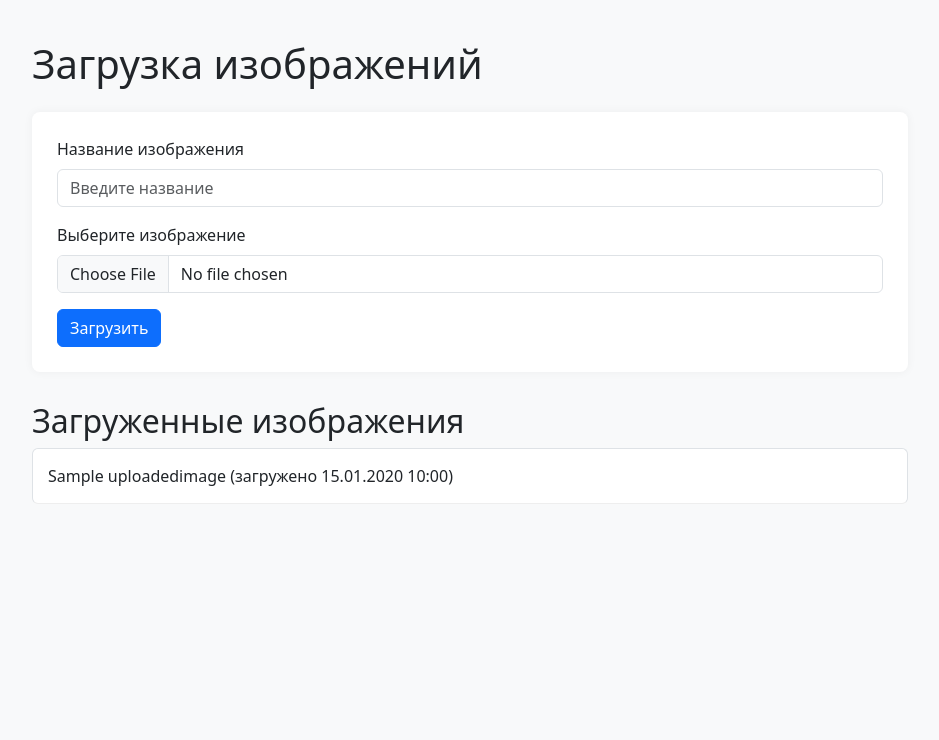
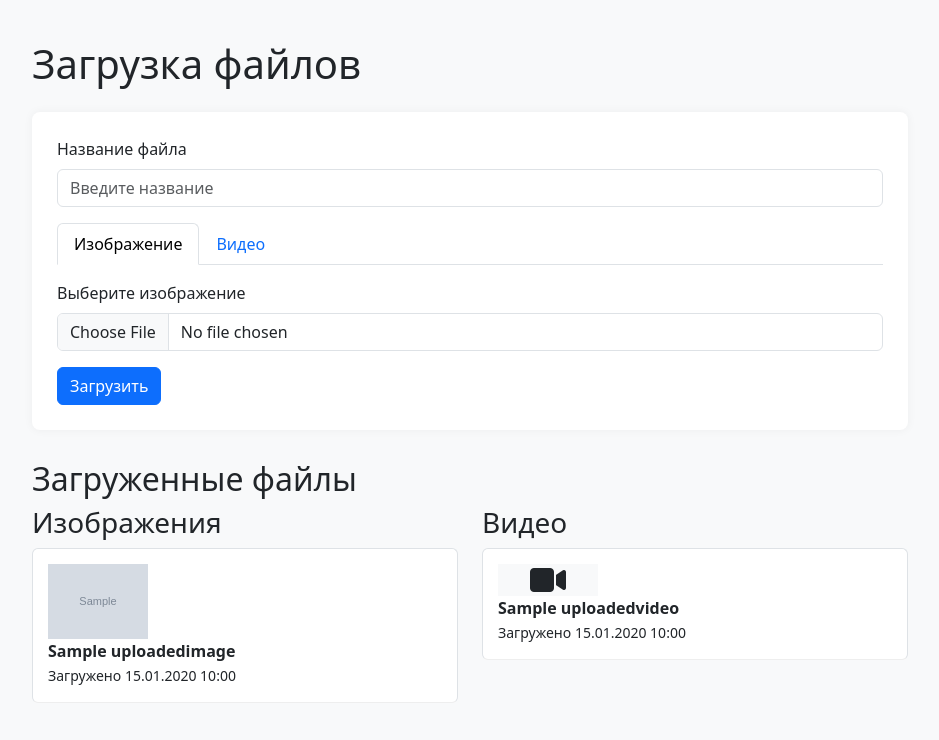
Before and after one commit to Gyerzix/YOLO-project, a Django app: page / in a window 1280 px wide. Shown: the top 740 px of the page, without its empty margins (170-1109 px from the left). Run offline with Django 4.2, Linux system fonts and the light colour scheme; tables that the repository leaves empty hold one stand-in row (values such as "Sample post"); grey boxes marked "Sample" are stand-in pictures; some libraries are stand-ins or nearby versions.

Commit message:
preliminary

```diff
--- a/detection/urls.py
+++ b/detection/urls.py
@@ -4,4 +4,5 @@ from . import views
 urlpatterns = [
     path('', views.home, name='home'),
     path('image/<int:pk>/', views.image_detail, name='image_detail'),
+    path('video/<int:pk>/', views.video_detail, name='video_detail'),
 ]
--- a/detection/views.py
+++ b/detection/views.py
@@ -1,50 +1,59 @@
 import os
 import uuid
+import shutil
 from django.shortcuts import render, redirect, get_object_or_404
 from django.conf import settings
-from .models import UploadedImage, DetectionResult
+from django.contrib import messages  # Добавлен импорт messages
+from .models import UploadedVideo, UploadedImage, DetectionResult
 from ultralytics import YOLO
+import subprocess
 
 model = YOLO("yolov8n.pt")
 
 
 def home(request):
-    if request.method == "POST" and request.FILES.get("image"):
-        uploaded_image = UploadedImage(
-            title=request.POST.get('title', ''),
-            image=request.FILES['image']
-        )
-        uploaded_image.save()
-        return redirect('home')
+    if request.method == "POST":
+        if request.FILES.get("image"):
+            uploaded_image = UploadedImage(
+                title=request.POST.get('title', ''),
+                image=request.FILES['image']
+            )
+            uploaded_image.save()
+            return redirect('home')
+        elif request.FILES.get("video"):
+            uploaded_video = UploadedVideo(
+                title=request.POST.get('title', ''),
+                video=request.FILES['video']
+            )
+            uploaded_video.save()
+            return redirect('home')
 
     images = UploadedImage.objects.all().order_by('-uploaded_at')
-    return render(request, "detection/home.html", {'images': images})
+    videos = UploadedVideo.objects.all().order_by('-uploaded_at')
+    return render(request, "detection/home.html", {
+        'images': images,
+        'videos': videos
+    })
 
 
 def image_detail(request, pk):
     image = get_object_or_404(UploadedImage, pk=pk)
 
     if request.method == "POST" and 'detect' in request.POST:
-        # Удаляем старые результаты
         DetectionResult.objects.filter(image=image).delete()
 
-        # Пути к файлам
         original_path = os.path.join(settings.MEDIA_ROOT, image.image.name)
         result_filename = f"results/{uuid.uuid4().hex}.jpg"
         result_path = os.path.join(settings.MEDIA_ROOT, result_filename)
 
-        # Создаем директорию results, если ее нет
         os.makedirs(os.path.dirname(result_path), exist_ok=True)
 
-        # YOLO предсказание
         results = model(original_path)
-        results[0].save(filename=result_path)  # сохраняем изображение с bbox
+        results[0].save(filename=result_path)
 
-        # Обновляем запись в базе данных
         image.result_image = result_filename
         image.save()
 
-        # Сохраняем обнаруженные объекты
         for box in results[0].boxes:
             cls_id = int(box.cls[0])
             confidence = float(box.conf[0])
@@ -60,7 +69,87 @@ def image_detail(request, pk):
 
     detections = DetectionResult.objects.filter(image=image)
     return render(request, "detection/image_detail.html", {
-        'image': image,
+        'object': image,
         'detections': detections,
-        'has_result': image.result_image and os.path.exists(image.result_image.path)  # проверяем наличие файла
+        'has_result': image.result_image and os.path.exists(image.result_image.path),
+        'is_video': False
     })
+
+
+def video_detail(request, pk):
+    video = get_object_or_404(UploadedVideo, pk=pk)
+
+    if request.method == "POST" and 'detect' in request.POST:
+        # Удаляем предыдущие результаты
+        if video.result_video:
+            if os.path.exists(video.result_video.path):
+                os.remove(video.result_video.path)
+            video.result_video = None
+            video.save()
+
+        # Пути к файлам
+        original_path = os.path.join(settings.MEDIA_ROOT, video.video.name)
+        result_filename = f"results/videos/{uuid.uuid4().hex}.mp4"
+        result_path = os.path.join(settings.MEDIA_ROOT, result_filename)
+
+        # Создаем директорию
+        os.makedirs(os.path.dirname(result_path), exist_ok=True)
+
+        try:
+            # 1. Запускаем предсказание с явным указанием параметров
+            results = model.predict(
+                source=original_path,
+                save=True,
+                project=os.path.dirname(result_path),
+                name="temp_yolo_output",
+                exist_ok=True,
+                imgsz=640,
+                save_fmt='mp4',  # Явное указание формата
+                stream=True,  # Для плавного воспроизведения
+                codec='libx264'  # Кодек, поддерживаемый браузерами
+            )
+
+            # 2. Ищем созданный файл (теперь ищем .mp4)
+            temp_dir = os.path.join(os.path.dirname(result_path), "temp_yolo_output")
+            predicted_files = []
+
+            for root, _, files in os.walk(temp_dir):
+                for file in files:
+                    if file.lower().endswith('.mp4'):  # Ищем MP4 в любом регистре
+                        predicted_files.append(os.path.join(root, file))
+
+            if predicted_files:
+                predicted_path = predicted_files[0]
+
+                # 3. Переименовываем вместо копирования (быстрее)
+                os.rename(predicted_path, result_path)
+
+                # 4. Удаляем временную папку (если пустая)
+                try:
+                    os.rmdir(temp_dir)
+                except OSError:
+                    pass  # Папка не пустая - оставляем как есть
+
+                # 5. Сохраняем результат
+                video.result_video = result_filename
+                video.save()
+                messages.success(request, "Видео успешно обработано!")
+            else:
+                messages.error(request, "Не удалось найти результат обработки")
+        except Exception as e:
+            messages.error(request, f"Ошибка обработки: {str(e)}")
+            if 'temp_dir' in locals() and os.path.exists(temp_dir):
+                shutil.rmtree(temp_dir, ignore_errors=True)
+
+        return redirect('video_detail', pk=pk)
+
+    # Проверка существования результата и его доступности
+    has_result = False
+    if video.result_video:
+        result_full_path = os.path.join(settings.MEDIA_ROOT, video.result_video.name)
+        has_result = os.path.exists(result_full_path) and os.path.getsize(result_full_path) > 0
+
+    return render(request, "detection/video_detail.html", {
+        'video': video,
+        'has_result': has_result,
+    })
--- a/templates/detection/home.html
+++ b/templates/detection/home.html
@@ -2,7 +2,7 @@
 <html lang="ru">
 <head>
   <meta charset="UTF-8">
-  <title>Загрузка изображений</title>
+  <title>Загрузка файлов</title>
   <link href="https://cdn.jsdelivr.net/npm/bootstrap@5.3.2/dist/css/bootstrap.min.css" rel="stylesheet">
   <style>
     body {
@@ -19,44 +19,86 @@
       box-shadow: 0 0 10px rgba(0,0,0,0.05);
       margin-bottom: 30px;
     }
-    .image-list {
+    .file-list {
       margin-top: 30px;
     }
-    .image-item {
+    .file-item {
       padding: 15px;
       border-bottom: 1px solid #eee;
     }
-    .image-item:hover {
+    .file-item:hover {
       background-color: #f8f9fa;
+    }
+    .file-type-tabs .nav-link {
+      cursor: pointer;
+    }
+    .file-input-container {
+      display: none;
+    }
+    .file-input-container.active {
+      display: block;
+    }
+    .file-preview {
+      max-width: 100px;
+      max-height: 100px;
+      margin-right: 10px;
     }
   </style>
 </head>
 <body>
   <div class="container">
-    <h1 class="mb-4">Загрузка изображений</h1>
+    <h1 class="mb-4">Загрузка файлов</h1>
 
     <div class="form-container">
-      <form method="POST" enctype="multipart/form-data">
+      <form method="POST" enctype="multipart/form-data" id="uploadForm">
         {% csrf_token %}
         <div class="mb-3">
-          <label for="title" class="form-label">Название изображения</label>
+          <label for="title" class="form-label">Название файла</label>
           <input type="text" class="form-control" id="title" name="title" placeholder="Введите название">
         </div>
+
         <div class="mb-3">
-          <label for="image" class="form-label">Выберите изображение</label>
-          <input type="file" class="form-control" id="image" name="image" required>
+          <ul class="nav nav-tabs file-type-tabs" id="fileTypeTabs">
+            <li class="nav-item">
+              <a class="nav-link active" data-file-type="image">Изображение</a>
+            </li>
+            <li class="nav-item">
+              <a class="nav-link" data-file-type="video">Видео</a>
+            </li>
+          </ul>
+
+          <div class="file-input-container active" id="imageInputContainer">
+            <label for="image" class="form-label mt-3">Выберите изображение</label>
+            <input type="file" class="form-control" id="image" name="image" accept="image/*">
           </div>
+
+          <div class="file-input-container" id="videoInputContainer">
+            <label for="video" class="form-label mt-3">Выберите видео</label>
+            <input type="file" class="form-control" id="video" name="video" accept="video/*">
+          </div>
+        </div>
+
         <button type="submit" class="btn btn-primary">Загрузить</button>
       </form>
     </div>
 
-    <div class="image-list">
-      <h2>Загруженные изображения</h2>
+    <div class="file-list">
+      <h2>Загруженные файлы</h2>
+
+      <div class="row">
+        <div class="col-md-6">
+          <h3>Изображения</h3>
           {% if images %}
             <div class="list-group">
               {% for img in images %}
-            <a href="{% url 'image_detail' img.id %}" class="list-group-item list-group-item-action image-item">
-              {{ img.title }} (загружено {{ img.uploaded_at|date:"d.m.Y H:i" }})
+                <a href="{% url 'image_detail' img.id %}" class="list-group-item list-group-item-action file-item">
+                  {% if img.image %}
+                    <img src="{{ img.image.url }}" class="file-preview" alt="Превью">
+                  {% endif %}
+                  <div>
+                    <strong>{{ img.title }}</strong><br>
+                    <small>Загружено {{ img.uploaded_at|date:"d.m.Y H:i" }}</small>
+                  </div>
                 </a>
               {% endfor %}
             </div>
@@ -64,8 +106,63 @@
             <p>Нет загруженных изображений</p>
           {% endif %}
         </div>
+
+        <div class="col-md-6">
+          <h3>Видео</h3>
+          {% if videos %}
+            <div class="list-group">
+              {% for vid in videos %}
+                <a href="{% url 'video_detail' vid.id %}" class="list-group-item list-group-item-action file-item">
+                  {% if vid.video %}
+                    <div class="file-preview bg-light d-flex align-items-center justify-content-center">
+                      <i class="fas fa-video" style="font-size: 2rem;"></i>
+                    </div>
+                  {% endif %}
+                  <div>
+                    <strong>{{ vid.title }}</strong><br>
+                    <small>Загружено {{ vid.uploaded_at|date:"d.m.Y H:i" }}</small>
+                  </div>
+                </a>
+              {% endfor %}
+            </div>
+          {% else %}
+            <p>Нет загруженных видео</p>
+          {% endif %}
+        </div>
+      </div>
+    </div>
   </div>
 
   <script src="https://cdn.jsdelivr.net/npm/bootstrap@5.3.2/dist/js/bootstrap.bundle.min.js"></script>
+  <script src="https://kit.fontawesome.com/a076d05399.js" crossorigin="anonymous"></script>
+  <script>
+    // Переключение между вкладками изображений и видео
+    document.querySelectorAll('.file-type-tabs .nav-link').forEach(tab => {
+      tab.addEventListener('click', function(e) {
+        e.preventDefault();
+
+        // Удаляем активный класс у всех вкладок и контейнеров
+        document.querySelectorAll('.file-type-tabs .nav-link').forEach(t => t.classList.remove('active'));
+        document.querySelectorAll('.file-input-container').forEach(c => c.classList.remove('active'));
+
+        // Добавляем активный класс текущей вкладке и соответствующему контейнеру
+        this.classList.add('active');
+        const fileType = this.getAttribute('data-file-type');
+        document.getElementById(`${fileType}InputContainer`).classList.add('active');
+      });
+    });
+
+    // Проверка формы перед отправкой
+    document.getElementById('uploadForm').addEventListener('submit', function(e) {
+      const activeTab = document.querySelector('.file-type-tabs .nav-link.active');
+      const fileType = activeTab.getAttribute('data-file-type');
+      const fileInput = document.getElementById(fileType);
+
+      if (!fileInput.files.length) {
+        e.preventDefault();
+        alert(`Пожалуйста, выберите ${fileType === 'image' ? 'изображение' : 'видео'}`);
+      }
+    });
+  </script>
 </body>
 </html>
--- a/yolo_web/urls.py
+++ b/yolo_web/urls.py
@@ -23,7 +23,7 @@ from django.urls import path, include
 
 urlpatterns = [
     path("", include("detection.urls")),
-]
+] + static(settings.MEDIA_URL, document_root=settings.MEDIA_ROOT)
 
 # чтобы работали media-файлы (картинки, результаты и т.д.)
 if settings.DEBUG:
```
Also changed, not shown: detection/models.py (+13 -3 lines), templates/detection/image_detail.html (+18 -7 lines), templates/detection/video_detail.html (+12 -33 lines), yolo_web/settings.py (+7 -0 lines), detection/migrations/0004_uploadedvideo_remove_detectionresult_created_at_and_more.py (added), detection/migrations/0005_detectionresult_created_at_alter_uploadedimage_image_and_more.py (added), detection/migrations/0006_remove_detectionresult_frame_time.py (added). Lines whose indentation alone changed are shown as unchanged.
